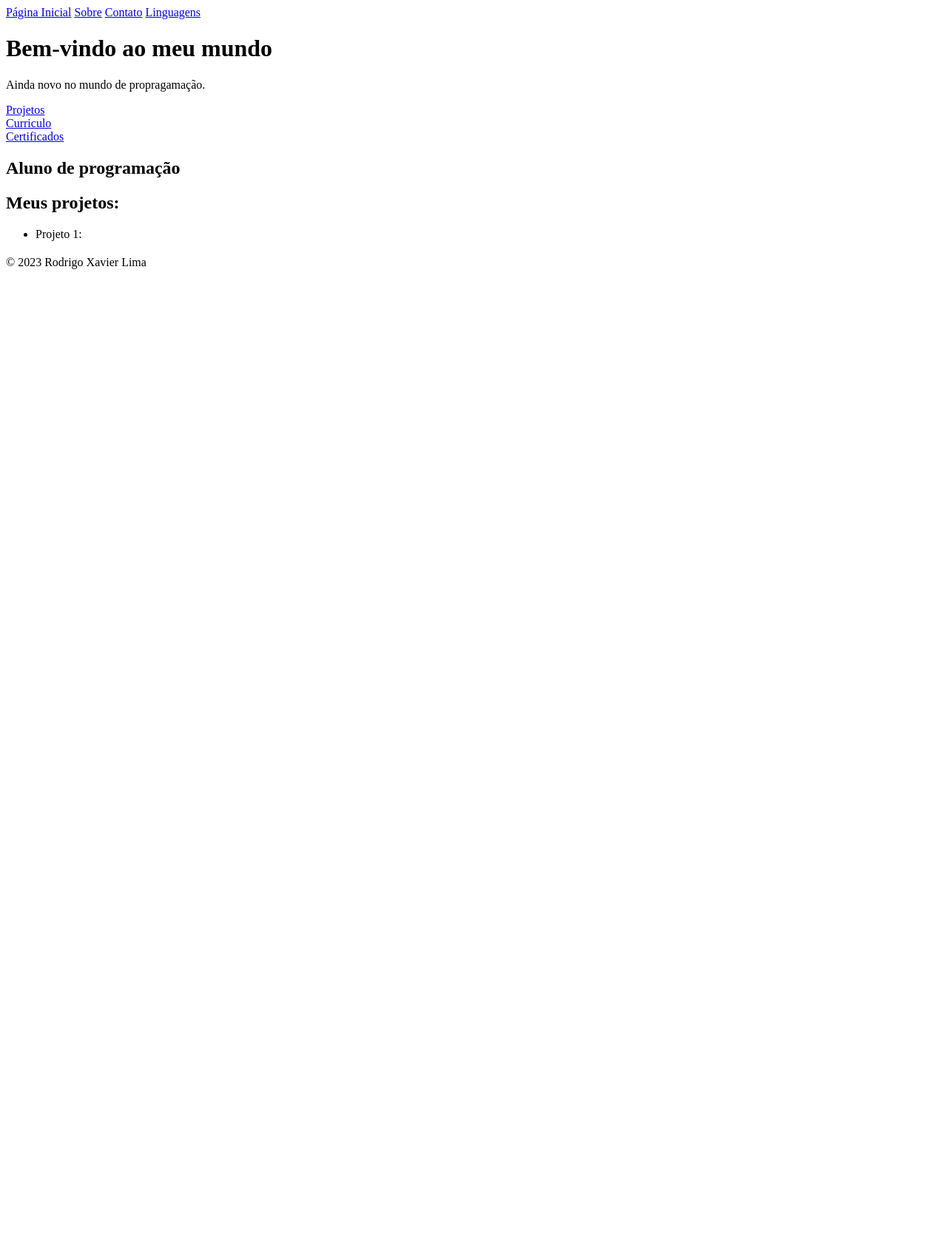
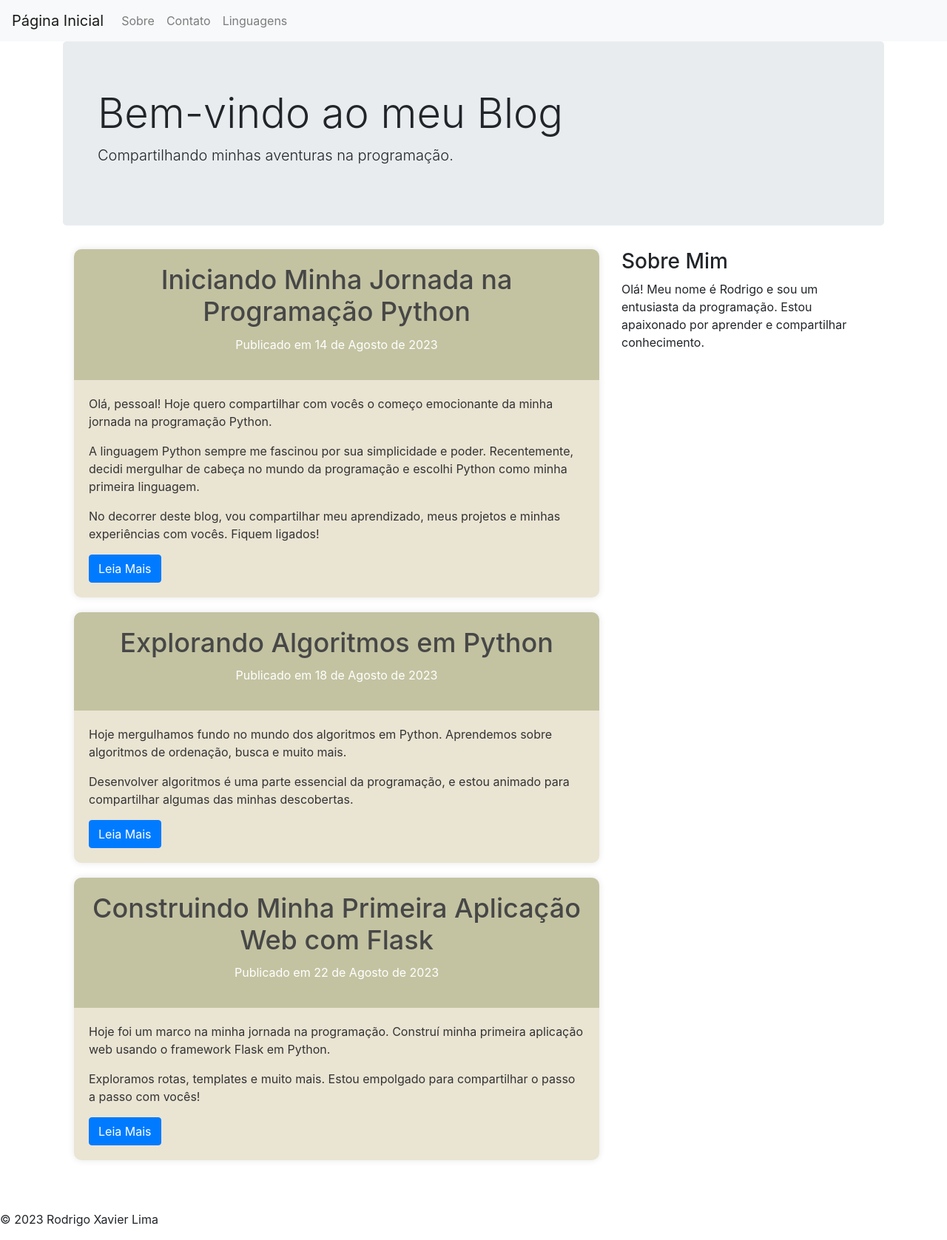
Before and after one commit to RodrigoXavierDev/meuprojeto, a Flask app: page / in a window 1280 px wide. Shown: the whole page at 74% size. Before the commit the page ends 364 px from the top, so only its background shows below. Run offline with Flask 3, Linux system fonts and the light colour scheme; some libraries are stand-ins or nearby versions.

Commit message:
adicionei bootstrap e mudei o css

```diff
--- a/app/__init__.py
+++ b/app/__init__.py
@@ -1,3 +1,6 @@
 from flask import Flask
+from config import Config
+
 app = Flask(__name__)
+app.config.from_object(Config)
 from app import routes
--- a/app/routes.py
+++ b/app/routes.py
@@ -1,5 +1,5 @@
 from app import app
-from flask import render_template
+from flask import render_template, url_for, request, flash
 from app.forms import Contato
 
 @app.route('/')
@@ -12,17 +12,21 @@ def contatos():
     formulario = Contato()
     print('Acessou a rota contatos')
     if formulario.validate_on_submit():
-        print('o formulario foi validado')
+
         nome = formulario.nome.data
         email = formulario.email.data
         telefone = formulario.telefone.data
         mensagem = formulario.mensagem.data
-    dados_formulario = {
-        'nome': nome,
-        'email': email,
-        'telefone': telefone,
-        'mensagem': mensagem
-    }
+        print('o formulario foi validado')
+        print(nome)
+        print(telefone)
+        print(mensagem)
+        dados_formulario = {
+            'nome': nome,
+            'email': email,
+            'telefone': telefone,
+            'mensagem': mensagem
+        }
 
 
     return render_template('contatos.html',titulo = 'Contatos', formulario = formulario,dados_formulario = formulario)
@@ -35,3 +39,7 @@ def sobre():
 @app.route('/linguagens')
 def linguagens():
     return render_template('linguagens.html',titulo = 'Linguagens')
+
+@app.route('/teste')
+def teste():
+    return render_template('teste.html')
--- a/app/static/css/estilo.css
+++ b/app/static/css/estilo.css
@@ -1,6 +1,6 @@
- /* Seu CSS personalizado começa aqui */
- .post {
-    background-color: #FFF;
+/* Seu CSS personalizado começa aqui */
+.post {
+    background-color: #F5F5E1;
     border-radius: 10px;
     box-shadow: 0 0 10px rgba(0, 0, 0, 0.1);
     margin-bottom: 20px;
@@ -9,8 +9,8 @@
 .post-header {
     padding: 20px;
     text-align: center;
-    background-color: #65647C;
-    color: #F1D3B3;
+    background-color: #C3C3A2;
+    color: #FFFFFF;
     border-top-left-radius: 10px;
     border-top-right-radius: 10px;
 }
@@ -18,25 +18,27 @@
 .post-title {
     font-size: 36px;
     margin-bottom: 10px;
+    color: #474747;
 }
 
 .post-description {
     font-size: 18px;
     margin-bottom: 20px;
+    color: #707070;
 }
 
 .post-content {
     padding: 20px;
-    text-align: center;
-    background-color: #8B7E74;
-    color: #000;
+    text-align: left;
+    background-color: #EAE4D3;
+    color: #333333;
     border-bottom-left-radius: 10px;
     border-bottom-right-radius: 10px;
 }
 
 /* Animações */
 .feature:hover, .btn:hover {
-    background-color: #C7BCA1;
+    background-color: #DAD0A9;
     transform: translateY(-5px);
 }
 
--- a/app/templates/base.html
+++ b/app/templates/base.html
@@ -5,15 +5,29 @@
     <meta name="viewport" content="width=device-width, initial-scale=1.0">
     <title>{{titulo}}</title>
     <link rel="stylesheet" href="{{url_for('static',filename='css/estilo.css')}}">
-
+    <!-- Adicione o link para o arquivo CSS do Bootstrap -->
+    <link rel="stylesheet" href="https://maxcdn.bootstrapcdn.com/bootstrap/4.5.2/css/bootstrap.min.css">
 </head>
 <body>
     <header>
-        <nav>
-            <a href="/">Página Inicial</a>
-            <a href="/sobre">Sobre</a>
-            <a href="/contatos">Contato</a>
-            <a href="/linguagens">Linguagens</a>
+        <nav class="navbar navbar-expand-lg navbar-light bg-light">
+            <a class="navbar-brand" href="/">Página Inicial</a>
+            <button class="navbar-toggler" type="button" data-toggle="collapse" data-target="#navbarNav" aria-controls="navbarNav" aria-expanded="false" aria-label="Toggle navigation">
+                <span class="navbar-toggler-icon"></span>
+            </button>
+            <div class="collapse navbar-collapse" id="navbarNav">
+                <ul class="navbar-nav">
+                    <li class="nav-item">
+                        <a class="nav-link" href="/sobre">Sobre</a>
+                    </li>
+                    <li class="nav-item">
+                        <a class="nav-link" href="/contatos">Contato</a>
+                    </li>
+                    <li class="nav-item">
+                        <a class="nav-link" href="/linguagens">Linguagens</a>
+                    </li>
+                </ul>
+            </div>
         </nav>
     </header>
 
@@ -23,8 +37,13 @@
         {% endblock %}
     </div>
 
-    <footer>
+    <footer class="mt-5">
         <p>&copy; 2023 Rodrigo Xavier Lima</p>
     </footer>
+
+    <!-- Adicione os scripts do Bootstrap -->
+    <script src="https://code.jquery.com/jquery-3.5.1.slim.min.js"></script>
+    <script src="https://cdn.jsdelivr.net/npm/@popperjs/core@2.9.1/dist/umd/popper.min.js"></script>
+    <script src="https://maxcdn.bootstrapcdn.com/bootstrap/4.5.2/js/bootstrap.min.js"></script>
 </body>
 </html>
--- a/app/templates/contatos.html
+++ b/app/templates/contatos.html
@@ -10,7 +10,7 @@
             {{ formulario.csrf_token }}
             <div class="form-group">
                 <label for="nome">Nome:</label>
-                {{ formulario.none }}
+                <input type="text" id="nome" name="nome">
             </div>
 
             <div class="form-group">
@@ -25,12 +25,11 @@
 
             <div class="form-group">
                 <label for="mensagem">Mensagem:</label>
-                {{ formulario.enviar }}
+                <textarea id="mensagem" name="mensagem" rows="4" cols="50"></textarea>
             </div>
 
             <button type="submit">Enviar</button>
         </form>
     </div>
 </section>
-
 {% endblock %}
--- a/app/templates/index.html
+++ b/app/templates/index.html
@@ -1,28 +1,61 @@
 {% extends 'base.html' %}
 {% block conteudo %}
+    <div class="jumbotron">
+        <div class="container">
+            <h1 class="display-4">Bem-vindo ao meu Blog</h1>
+            <p class="lead">Compartilhando minhas aventuras na programação.</p>
+        </div>
+    </div>
+
     <div class="container">
-        <h1 class="title">Bem-vindo ao meu mundo</h1>
-        <p class="description">Ainda novo no mundo de propragamação.</p>
-        <div class="feature feature-green">
-            <a href="#" class="btn">Projetos</a>
+        <div class="row">
+            <div class="col-md-8">
+                <div class="post">
+                    <div class="post-header">
+                        <h2 class="post-title">Iniciando Minha Jornada na Programação Python</h2>
+                        <p class="post-meta">Publicado em 14 de Agosto de 2023</p>
+                    </div>
+                    <div class="post-content">
+                        <p>Olá, pessoal! Hoje quero compartilhar com vocês o começo emocionante da minha jornada na programação Python.</p>
+                        <p>A linguagem Python sempre me fascinou por sua simplicidade e poder. Recentemente, decidi mergulhar de cabeça no mundo da programação e escolhi Python como minha primeira linguagem.</p>
+                        <p>No decorrer deste blog, vou compartilhar meu aprendizado, meus projetos e minhas experiências com vocês. Fiquem ligados!</p>
+                        <a href="#" class="btn btn-primary">Leia Mais</a>
+                    </div>
+                </div>
+
+                <div class="post">
+                    <div class="post-header">
+                        <h2 class="post-title">Explorando Algoritmos em Python</h2>
+                        <p class="post-meta">Publicado em 18 de Agosto de 2023</p>
+                    </div>
+                    <div class="post-content">
+                        <p>Hoje mergulhamos fundo no mundo dos algoritmos em Python. Aprendemos sobre algoritmos de ordenação, busca e muito mais.</p>
+                        <p>Desenvolver algoritmos é uma parte essencial da programação, e estou animado para compartilhar algumas das minhas descobertas.</p>
+                        <a href="#" class="btn btn-primary">Leia Mais</a>
+                    </div>
+                </div>
+
+                <div class="post">
+                    <div class="post-header">
+                        <h2 class="post-title">Construindo Minha Primeira Aplicação Web com Flask</h2>
+                        <p class="post-meta">Publicado em 22 de Agosto de 2023</p>
+                    </div>
+                    <div class="post-content">
+                        <p>Hoje foi um marco na minha jornada na programação. Construí minha primeira aplicação web usando o framework Flask em Python.</p>
+                        <p>Exploramos rotas, templates e muito mais. Estou empolgado para compartilhar o passo a passo com vocês!</p>
+                        <a href="#" class="btn btn-primary">Leia Mais</a>
+                    </div>
+                </div>
+
+                <!-- Adicione mais posts semelhantes aqui -->
+
+            </div>
+            <div class="col-md-4">
+                <div class="sidebar">
+                    <h3 class="sidebar-title">Sobre Mim</h3>
+                    <p>Olá! Meu nome é Rodrigo e sou um entusiasta da programação. Estou apaixonado por aprender e compartilhar conhecimento.</p>
+                </div>
+            </div>
         </div>
-        <div class="feature feature-blue">
-            <a href="meu_curriculo.pdf" class="btn">Curriculo</a>
-        </div>
-        <div class="feature feature-blue">
-            <a href="#" class="btn">Certificados</a>
-        </div>
-
-        <section class="services">
-            <h2>Aluno de programação</h2>
-            <p></p>
-        </section>
-
-        <section class="products">
-            <h2>Meus projetos:</h2>
-            <ul>
-                <li>Projeto 1:</li>
-            </ul>
-        </section>
     </div>
 {% endblock %}
```
Also changed, not shown: app/templates/teste.html (added, +30 -0 lines).
